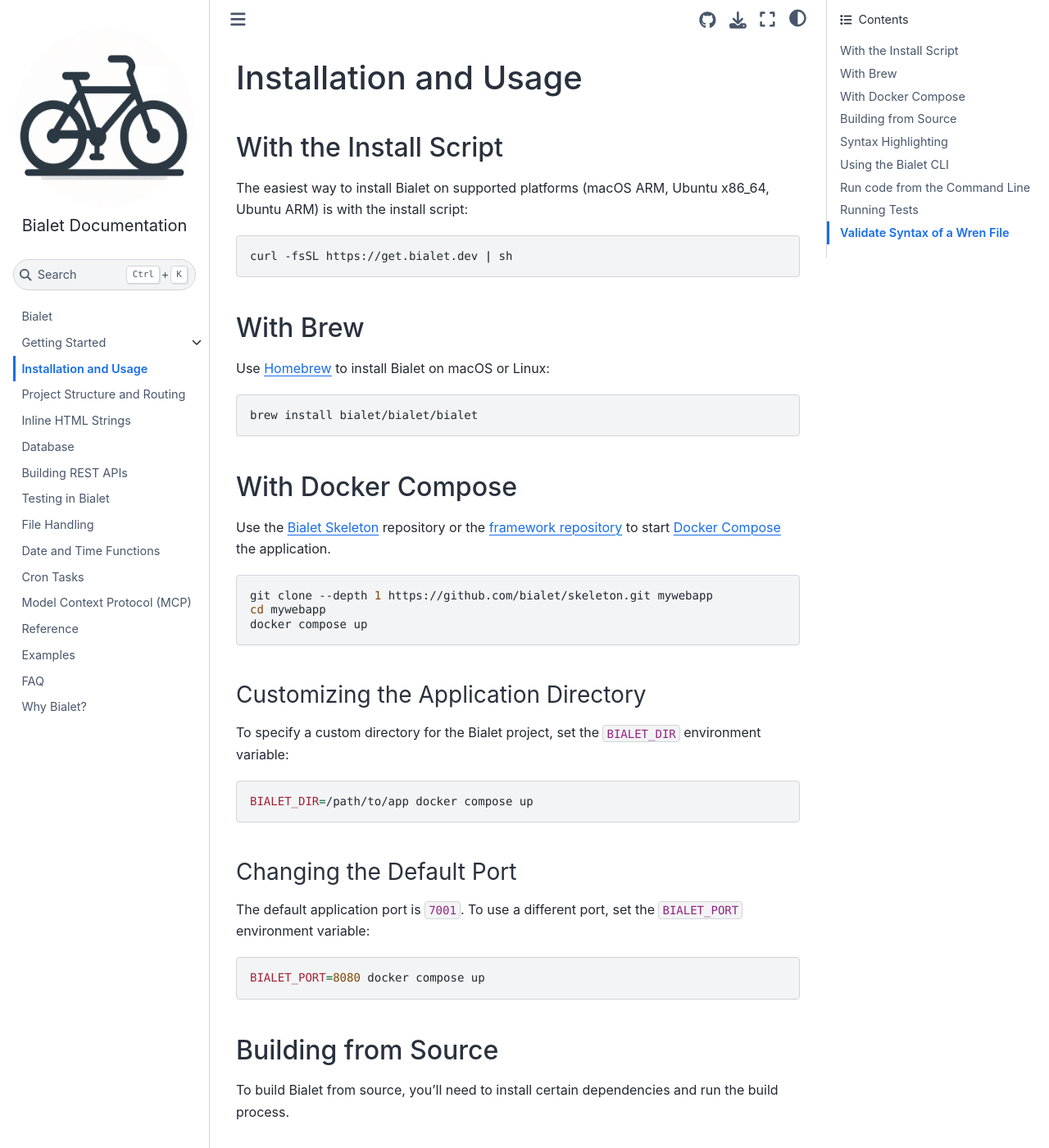
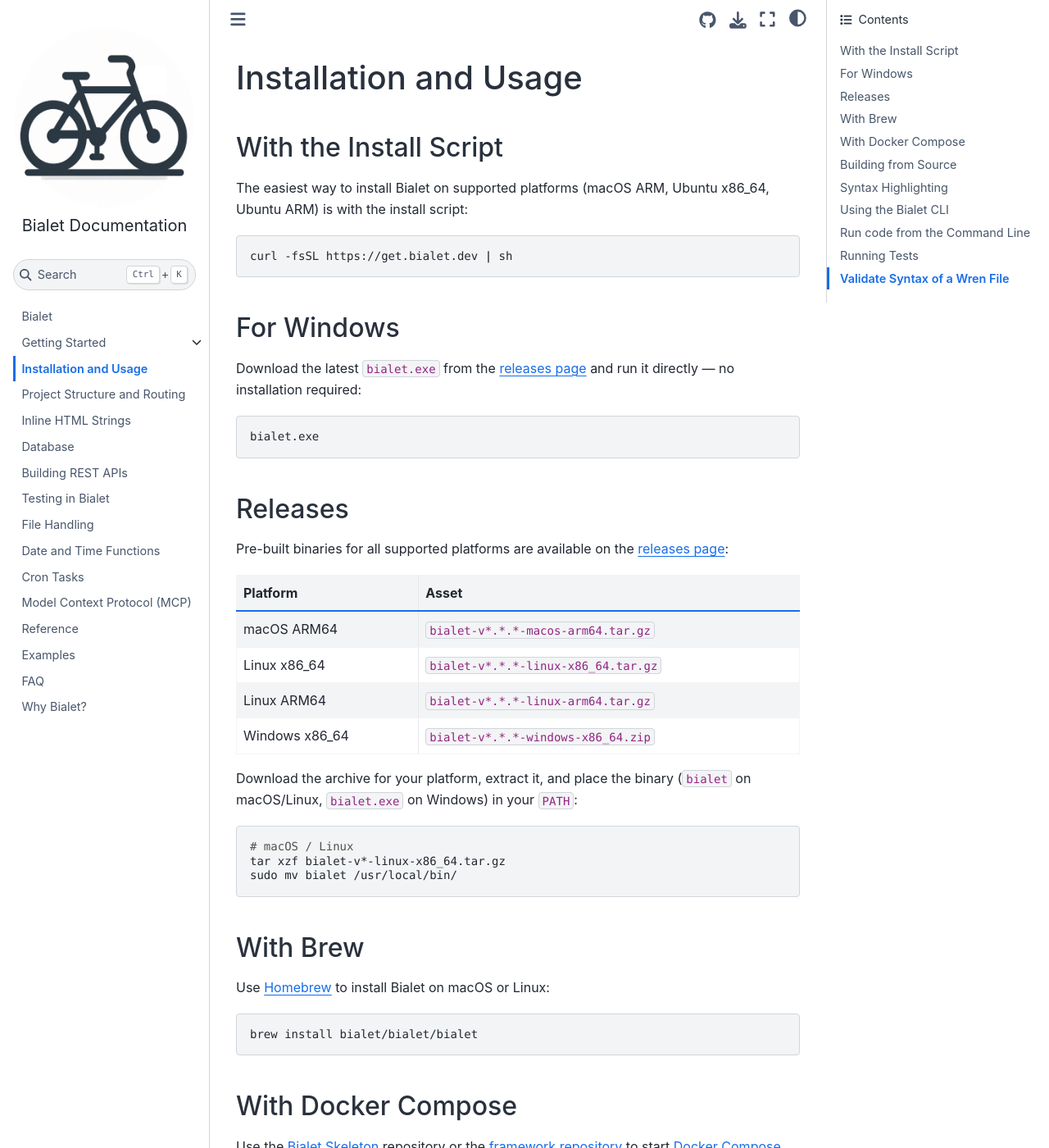
Before and after one commit to bialet/bialet, a Sphinx documentation site: the page built from docs/installation.md, in a window 1280 px wide and 1400 px high. Shown: the whole window at 82% size. Built offline with Sphinx 7.4.7 and the Sphinx Book theme 1.1.4, drawn with Linux system fonts in a browser that asks for light colours.

Commit message:
Add releases and Windows install options to docs

````diff
--- a/docs/installation.md
+++ b/docs/installation.md
@@ -7,6 +7,37 @@
 
 ```bash
 curl -fsSL https://get.bialet.dev | sh
+```
+
+## For Windows
+
+Download the latest `bialet.exe` from the [releases
+page](https://github.com/bialet/bialet/releases/latest) and run it directly —
+no installation required:
+
+```bash
+bialet.exe
+```
+
+## Releases
+
+Pre-built binaries for all supported platforms are available on the [releases
+page](https://github.com/bialet/bialet/releases/latest):
+
+| Platform       | Asset                                                               |
+| -------------- | ------------------------------------------------------------------- |
+| macOS ARM64    | `bialet-v*.*.*-macos-arm64.tar.gz`                                  |
+| Linux x86\_64  | `bialet-v*.*.*-linux-x86_64.tar.gz`                                 |
+| Linux ARM64    | `bialet-v*.*.*-linux-arm64.tar.gz`                                  |
+| Windows x86\_64| `bialet-v*.*.*-windows-x86_64.zip`                                  |
+
+Download the archive for your platform, extract it, and place the binary
+(`bialet` on macOS/Linux, `bialet.exe` on Windows) in your `PATH`:
+
+```bash
+# macOS / Linux
+tar xzf bialet-v*-linux-x86_64.tar.gz
+sudo mv bialet /usr/local/bin/
 ```
 
 ## With Brew
````
Also changed, not shown: docs/index.rst (+11 -13 lines).
